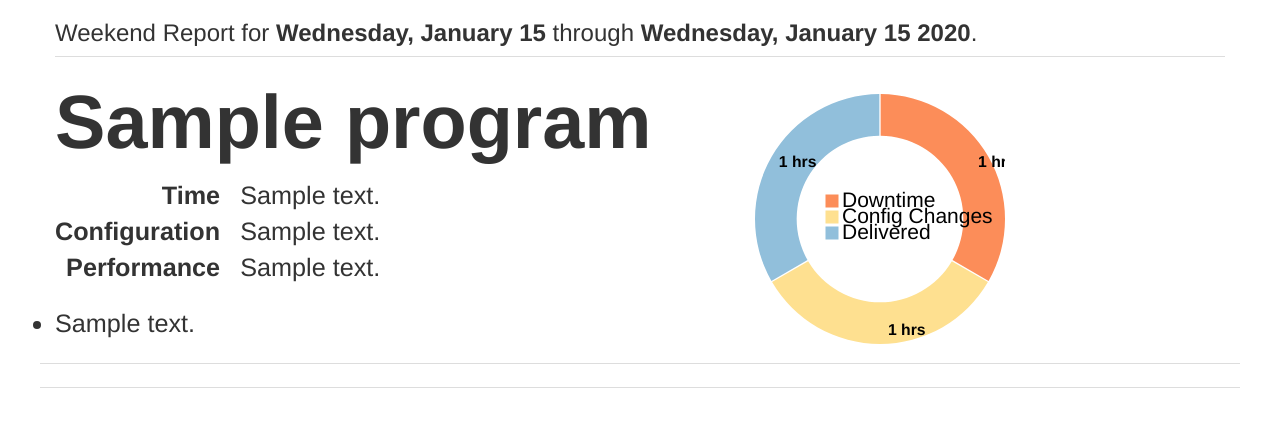
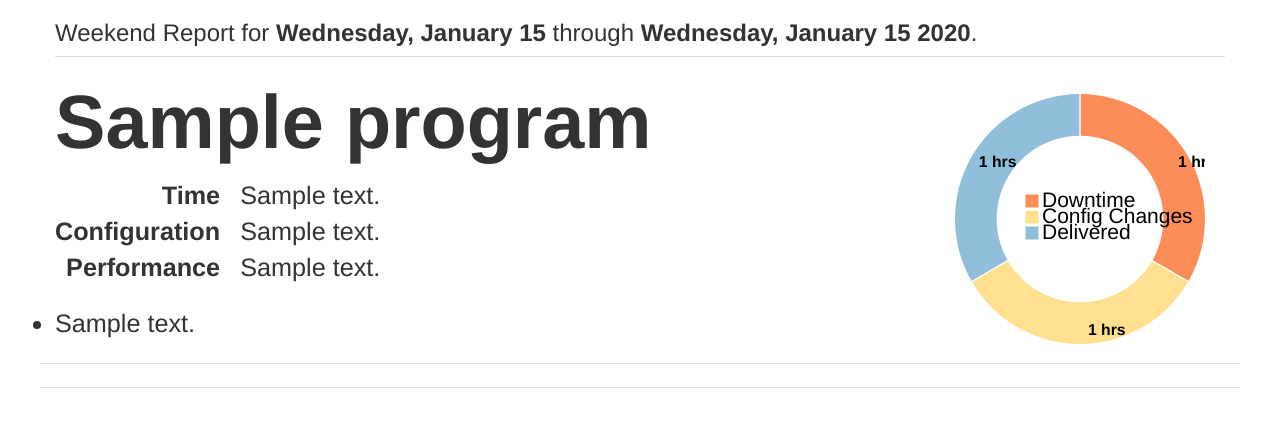
Before and after one commit to mattgibbs/weekend_report, a Flask app: page /reports/1/ in a window 1280 px wide. Shown: the top 427 px of the page. Run offline with Flask 2, Linux system fonts and the light colour scheme; tables that the repository leaves empty hold one stand-in row (values such as "Sample post"); some libraries are stand-ins or nearby versions.

Commit message:
Give the program notes more space and the downtime plot less space.

```diff
--- a/app/templates/show_report.html
+++ b/app/templates/show_report.html
@@ -8,7 +8,7 @@
   {% for report_item in report.report_items() %}
     {% if report_item.__tablename__ == 'program' %}
       <div class="program-row row">
-        <div class="program-notes col-sm-7">
+        <div class="program-notes col-sm-9">
           <span class="program-name">{{ report_item.name }}</span>
           <table>
             {% if report_item.time_note %}
@@ -36,7 +36,7 @@
             {% endfor %}
           </ul>
         </div>
-        <div class="col-sm-5">
+        <div class="col-sm-3">
           <div class="downtime-chart" id="{{ report_item.name_without_whitespace() }}-uptime">
             {% if report_item.downtime_data.downtime or report_item.downtime_data.config_changes or report_item.downtime_data.delivered %}
             <script type="text/javascript">
```
